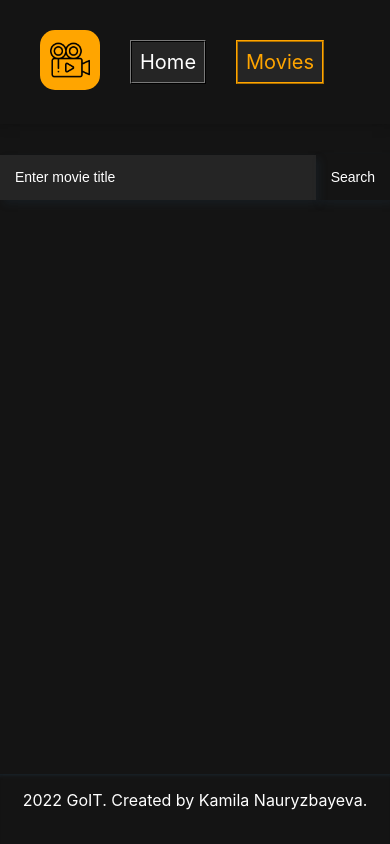
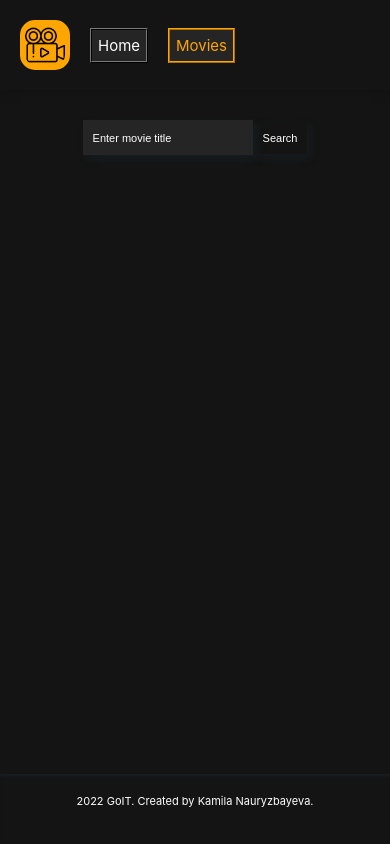
Before and after one commit to kamila1808/goit-react-hw-05-movies, a React (Create React App) app: page /goit-react-hw-05-movies/movies in a window 390 px wide. Built offline with nearby package versions, Linux system fonts and the light colour scheme.

Commit message:
Адаптивка мобильные устройства

```diff
--- a/src/components/Cast/Cast.jsx
+++ b/src/components/Cast/Cast.jsx
@@ -19,8 +19,7 @@ const Cast = () => {
                       : `https://image.tmdb.org/t/p/w500/${profile_path}`
                   }
                   alt={name}
-                  width="150"
-                  height="230"
+
                 />
                 <P>{name}</P>
                 <P>Character: {character}</P>
--- a/src/components/Cast/Cast.styled.js
+++ b/src/components/Cast/Cast.styled.js
@@ -1,23 +1,50 @@
-import styled from "styled-components";
+import styled from 'styled-components';
 
 export const List = styled.ul`
-list-style: none;
+  display: grid;
+  grid-template-columns: repeat(auto-fill, 100px);
+  gap: 15px;
+  margin-top: 10px;
+  /* max-width: 680px; */
+
+  @media screen and (min-width: 768px) {
     display: flex;
-/* flex-direction: column; */
     flex-wrap: wrap;
     gap: 20px;
     max-width: 680px;
     padding: 0;
-`
+  }
+
+  @media screen and (min-width: 1200px) {
+    display: flex;
+    flex-wrap: wrap;
+    gap: 20px;
+    max-width: 680px;
+    padding: 0;
+  }
+`;
 
 export const ListItem = styled.li`
-max-width: 150px;
-box-shadow: rgb(0 0 0 / 12%) 0px 1px 3px, rgb(0 0 0 / 14%) 0px 1px 1px, rgb(0 0 0 / 20%) 0px 2px 1px;
+  box-shadow: rgb(0 0 0 / 12%) 0px 1px 3px, rgb(0 0 0 / 14%) 0px 1px 1px,
+    rgb(0 0 0 / 20%) 0px 2px 1px;
   border-radius: 0px 0px 4px 4px;
-`
+`;
 
 export const P = styled.p`
   max-width: fit-content;
+  padding: 2px;
+  margin: 0 auto;
+  font-size: 11px;
+
+  @media screen and (min-width: 768px) {
+    max-width: fit-content;
   padding: 4px;
   margin: 0px;
-`
+  }
+
+  @media screen and (min-width: 1200px) {
+    max-width: fit-content;
+  padding: 4px;
+  margin: 0px;
+  }
+`;
--- a/src/components/Layout/Layout.styled.js
+++ b/src/components/Layout/Layout.styled.js
@@ -12,11 +12,23 @@ export const Footer = styled.footer`
 flex: 0 0 auto;
 margin-top: 20px;
 box-shadow: 0px 5px 5px -5px rgba(34, 60, 80, 0.6) inset;
-/* background: linear-gradient(45deg, rgb(255, 209, 125, 0.5) 18%, rgb(255, 213, 221, 0.5), rgb(220, 220, 220, 0.5) 77%); */
 height: 70px;
-/* color: gray; */
+
+
 `
 
 export const P = styled.p`
+margin-top: 20px;
 text-align: center;
+font-size: 11px;
+
+@media screen and (min-width: 768px){
+   font-size: 12px;
+
+}
+
+@media screen and (min-width: 1200px){
+   font-size: 14px;
+
+}
 `
--- a/src/components/MovieList/MovieList.jsx
+++ b/src/components/MovieList/MovieList.jsx
@@ -18,8 +18,7 @@ export const MovieList = ({ movies }) => {
                   : `https://image.tmdb.org/t/p/w500${poster_path}`
               }
               alt={title}
-              width="250"
-              height="350"
+
             />
             <H2>{title}</H2>
           </A>
--- a/src/components/MovieList/MovieList.styled.js
+++ b/src/components/MovieList/MovieList.styled.js
@@ -2,17 +2,23 @@ import styled from 'styled-components';
 import { Link } from 'react-router-dom';
 
 export const List = styled.ul`
-  list-style: none;
   display: grid;
-  grid-template-columns: repeat(auto-fill, 250px);
-  gap: 40px 30px;
+  grid-template-columns: repeat(auto-fill, 200px);
+  gap: 10px;
   justify-content: center;
+
+  @media screen and (min-width: 768px) {
+    grid-template-columns: repeat(auto-fill, 220px);
+    gap: 30px 30px;
+  }
+
+  @media screen and (min-width: 1200px) {
+    grid-template-columns: repeat(auto-fill, 250px);
+    gap: 40px 30px;
+  }
 `;
 
 export const ListItem = styled.li`
-  max-width: 250px;
-  /* box-shadow: 20px 20px 60px #bebebe, -20px -20px 60px #ffffff; */
-
   &:hover,
   &:focus {
     box-shadow: 20px 20px 60px orange, -20px -20px 60px pink;
@@ -28,17 +34,28 @@ export const A = styled(Link)`
   text-decoration: none;
 `;
 
+export const Img = styled.img`
+  width: 100%;
+  flex-grow: 1;
+`;
+
 export const H2 = styled.h2`
   text-decoration: none;
   text-transform: uppercase;
+  margin: 0 auto;
+  font-size: 11px;
+  max-width: fit-content;
   text-align: center;
-  font-size: 14px;
-  max-width: fit-content;
   color: white;
-  padding: 15px;
-  margin: 0;
-`
+  padding: 13px;
 
-export const Img = styled.img`
+  @media screen and (min-width: 768px) {
+    font-size: 12px;
+    padding: 15px;
+  }
 
-`
+  @media screen and (min-width: 1200px) {
+    font-size: 14px;
+    padding: 15px;
+  }
+`;
--- a/src/components/Navigation/Navigation.styled.js
+++ b/src/components/Navigation/Navigation.styled.js
@@ -3,18 +3,26 @@ import styled from 'styled-components';
 
 export const Nav = styled.nav`
   box-shadow: 0 2px 4px rgb(0 0 0 / 8%), 0 4px 12px rgb(0 0 0 / 8%);
-
 `;
 
 export const A = styled(NavLink)`
   text-decoration: none;
-  font-size: 20px;
+  font-size: 15px;
   color: white;
   border: 2px ridge;
   border-color: #252525;
-  padding: 8px;
+  padding: 6px;
   background-color: #252525;
 
+  @media screen and (min-width: 768px) {
+    font-size: 17px;
+    padding: 7px;
+  }
+
+  @media screen and (min-width: 1200px) {
+    font-size: 20px;
+    padding: 8px;
+  }
 
   &:hover,
   &:focus {
@@ -34,20 +42,44 @@ export const A = styled(NavLink)`
 `;
 
 export const List = styled.ul`
-  list-style: none;
   display: flex;
+  gap: 20px;
   align-items: center;
-  margin: 0px;
+
+  @media screen and (min-width: 768px) {
+    gap: 25px;
+
+  }
 `;
 
 export const ListItem = styled.li`
+  margin-top: 20px;
+  margin-bottom: 20px;
+
+  @media screen and (min-width: 768px) {
+    margin-top: 25px;
+    margin-bottom: 25px;
+  }
+
+  @media screen and (min-width: 1200px) {
     margin-top: 30px;
     margin-bottom: 30px;
-  margin-right: 30px;
+  }
 `;
 
 export const Img = styled.img`
   background-color: orange;
   border-radius: 15px;
+  padding: 5px;
+  margin-left: 20px;
+
+  @media screen and (min-width: 768px) {
+    padding: 7px;
+    margin-left: 25px;
+
+  }
+
+  @media screen and (min-width: 1200px) {
     padding: 10px;
-`
+  }
+`;
--- a/src/components/Reviews/Reviews.styled.js
+++ b/src/components/Reviews/Reviews.styled.js
@@ -1,13 +1,28 @@
-import styled from "styled-components";
+import styled from 'styled-components';
 
 export const List = styled.ul`
-list-style: none;
-padding: 0;
-
-`
+  margin-top: 10px;
+  padding: 0;
+  display: flex;
+  flex-direction: column;
+  gap: 10px;
+`;
 
 export const ListItem = styled.div`
-border: 1px dotted grey;
-margin-bottom: 10px;
-padding: 7px;
-`
+  border: 1px dotted grey;
+  margin-bottom: 10px;
+  padding: 5px;
+  font-size: 11px;
+
+  @media screen and (min-width: 768px) {
+    border: 1px dotted grey;
+    margin-bottom: 10px;
+    padding: 7px;
+  }
+
+  @media screen and (min-width: 1200px) {
+    border: 1px dotted grey;
+    margin-bottom: 10px;
+    padding: 7px;
+  }
+`;
--- a/src/index.css
+++ b/src/index.css
@@ -27,3 +27,29 @@ code {
   font-family: source-code-pro, Menlo, Monaco, Consolas, 'Courier New',
     monospace;
 }
+
+h1,
+h2,
+h3,
+h4,
+h5,
+h6,
+p {
+  margin: 0;
+}
+
+ul {
+  margin: 0;
+  padding: 0;
+  list-style: none;
+}
+
+a {
+  text-decoration: none;
+}
+
+img {
+  display: block;
+  max-width: 100%;
+  height: auto;
+}
--- a/src/pages/Home/Home.styled.js
+++ b/src/pages/Home/Home.styled.js
@@ -1,9 +1,23 @@
 import styled from 'styled-components';
 
 export const H1 = styled.h1`
-margin-bottom: 35px;
-margin-left: 115px;
-color: orange;
-font-size: 25px;
-font-weight: 400;
-`
+  margin-bottom: 20px;
+  /* margin-left: 55px; */
+  font-size: 20px;
+  font-weight: 400;
+  color: orange;
+  text-align: center;
+
+  @media screen and (min-width: 768px) {
+    margin-bottom: 30px;
+    /* margin-left: 115px; */
+    font-size: 25px;
+  }
+
+  @media screen and (min-width: 1200px) {
+    margin-bottom: 35px;
+    margin-left: 115px;
+    text-align: left;
+    font-size: 25px;
+  }
+`;
--- a/src/pages/MovieDetails/MovieDetails.jsx
+++ b/src/pages/MovieDetails/MovieDetails.jsx
@@ -31,8 +31,6 @@ const MovieDetails = () => {
           <img
             src={`https://image.tmdb.org/t/p/w500${movie.poster_path}`}
             alt={movie.title}
-            width="300"
-            height="400"
           />
           <DescriptionWrapper>
             <h2>{movie.title}</h2>
--- a/src/pages/MovieDetails/MovieDetails.styled.js
+++ b/src/pages/MovieDetails/MovieDetails.styled.js
@@ -3,27 +3,72 @@ import { NavLink } from 'react-router-dom';
 
 export const Wrapper = styled.div`
   display: flex;
-  margin-top: 30px;
+  flex-direction: column;
+  margin-top: 25px;
   justify-content: center;
-  max-width: 1000px;
+  max-width: 250px;
   margin-right: auto;
   margin-left: auto;
+  padding: 15px;
+  box-shadow:  4px 4px 8px 0px #bebebe, -20px -20px 60px #ffffff;
+
+  @media screen and (min-width: 768px) {
+    flex-direction: row;
+
+    margin-top: 30px;
+  max-width: 1000px;
   padding: 20px;
-  box-shadow:  4px 4px 8px 0px #bebebe, -20px -20px 60px #ffffff;
+  }
+
+  @media screen and (min-width: 1200px) {
+
+  margin-top: 30px;
+  max-width: 1000px;
+  padding: 20px;
+  }
 `;
 
 export const List = styled.ul`
-  list-style: none;
-  margin-left: 15px;
+  display: flex;
+  justify-content: center;
+
+
+  @media screen and (min-width: 768px) {
+    margin-left: 15px;
   padding: 0;
   display: flex;
+  }
+
+  @media screen and (min-width: 1200px) {
+    margin-left: 15px;
+  padding: 0;
+  display: flex;
+  }
+
 `;
 
 export const DescriptionWrapper = styled.div`
-  display: flex;
+display: flex;
+flex-direction: column;
+gap: 10px;
+justify-content: center;
+font-size: 13px;
+margin-top: 10px;
+text-align: center;
+
+  @media screen and (min-width: 768px) {
+    display: flex;
   flex-direction: column;
   flex-wrap: wrap;
   margin-left: 30px;
+  }
+
+  @media screen and (min-width: 1200px) {
+    display: flex;
+  flex-direction: column;
+  flex-wrap: wrap;
+  margin-left: 30px;
+  }
 `;
 
 export const ListItem = styled.li`
--- a/src/pages/Movies/Movies.styled.js
+++ b/src/pages/Movies/Movies.styled.js
@@ -9,7 +9,19 @@ export const Form = styled.form`
 `;
 
 export const Input = styled.input`
-  width: 350px;
+  width: 150px;
+  padding: 10px;
+  border: none;
+  background-color: #252525;
+  box-shadow: 4px 4px 8px 0px rgba(34, 60, 80, 0.2);
+
+  &::placeholder {
+    color: white;
+    font-size: 11px;
+  }
+
+  @media screen and (min-width: 768px) {
+    width: 350px;
   padding: 15px;
   /* border: 2px solid gray; */
   border: none;
@@ -17,9 +29,19 @@ export const Input = styled.input`
   box-shadow: 4px 4px 8px 0px rgba(34, 60, 80, 0.2);
 
   &::placeholder {
-    color: white;
     font-size: 14px;
   }
+}
+
+  @media screen and (min-width: 1200px) {
+    width: 350px;
+  padding: 15px;
+  /* border: 2px solid gray; */
+  border: none;
+  background-color: #252525;
+  box-shadow: 4px 4px 8px 0px rgba(34, 60, 80, 0.2);  }
+
+
 
   &:hover,
   &:focus {
@@ -29,7 +51,7 @@ export const Input = styled.input`
 `;
 
 export const Button = styled.button`
-  padding: 15px;
+  padding: 10px;
   cursor: pointer;
   position: relative;
   border: none;
@@ -38,7 +60,9 @@ export const Button = styled.button`
   box-sizing: border-box;
   transition: all 500ms ease;
   color: white;
-  font-size: 14px;
+  font-size: 11px;
+
+
 
 
   &:before {
@@ -55,4 +79,29 @@ export const Button = styled.button`
   &:hover:before {
     height: 100%;
   }
+
+  @media screen and (min-width: 768px) {
+    padding: 15px;
+  cursor: pointer;
+  position: relative;
+  border: none;
+  background-color: transparent;
+  box-shadow: 4px 4px 8px 0px rgba(34, 60, 80, 0.2);
+  box-sizing: border-box;
+  transition: all 500ms ease;
+  color: white;
+  font-size: 14px;
+}
+
+  @media screen and (min-width: 1200px) {
+    padding: 15px;
+  cursor: pointer;
+  position: relative;
+  border: none;
+  background-color: transparent;
+  box-shadow: 4px 4px 8px 0px rgba(34, 60, 80, 0.2);
+  box-sizing: border-box;
+  transition: all 500ms ease;
+  color: white;
+  font-size: 14px;}
 `;
```
Lines whose indentation alone changed are shown as unchanged.
